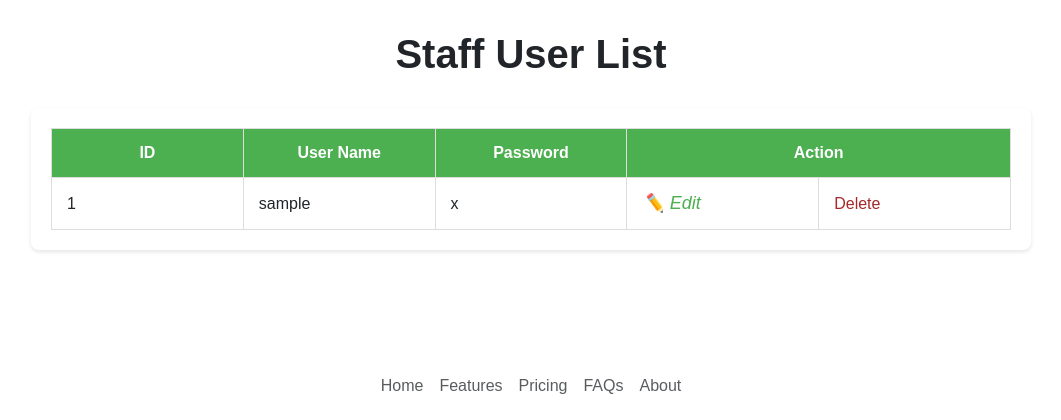
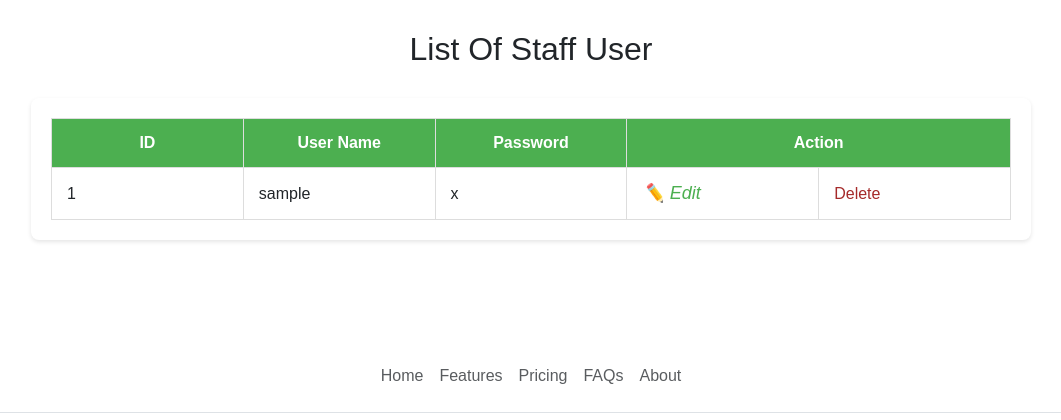
Before and after one commit to bekiyeromm/online-job-application, a Flask app: template templates/view-user.html in a window 1280 px wide. Shown: the part 73-493 px from the top of the page, without its empty margins (109-1170 px from the left). Run offline with Flask 3, Linux system fonts and the light colour scheme; the template is opened without the code that fills it: most values are stand-ins (such as "Sample title", 1, 10 or a date in 2020); some libraries are stand-ins or nearby versions.

Commit message:
heading changed from h1 to h2

```diff
--- a/templates/view-user.html
+++ b/templates/view-user.html
@@ -10,9 +10,9 @@
 <body>
     {% include 'admin.html' %}
     <div class="container" mt-2 mb-4 style="margin-bottom: 100px;">
-        <h1 class="text-center" mt-2 mb-4 style="margin-top: 30px; margin-bottom: 30px">
-            <b>Staff User List</b>
-        </h1>
+        <h2 class="text-center" mt-2 mb-4 style="margin-top: 30px; margin-bottom: 30px">
+            List Of Staff User
+        </h2>
         <div class="table-container">
             <table id="admin-table">
                 <thead>
```
